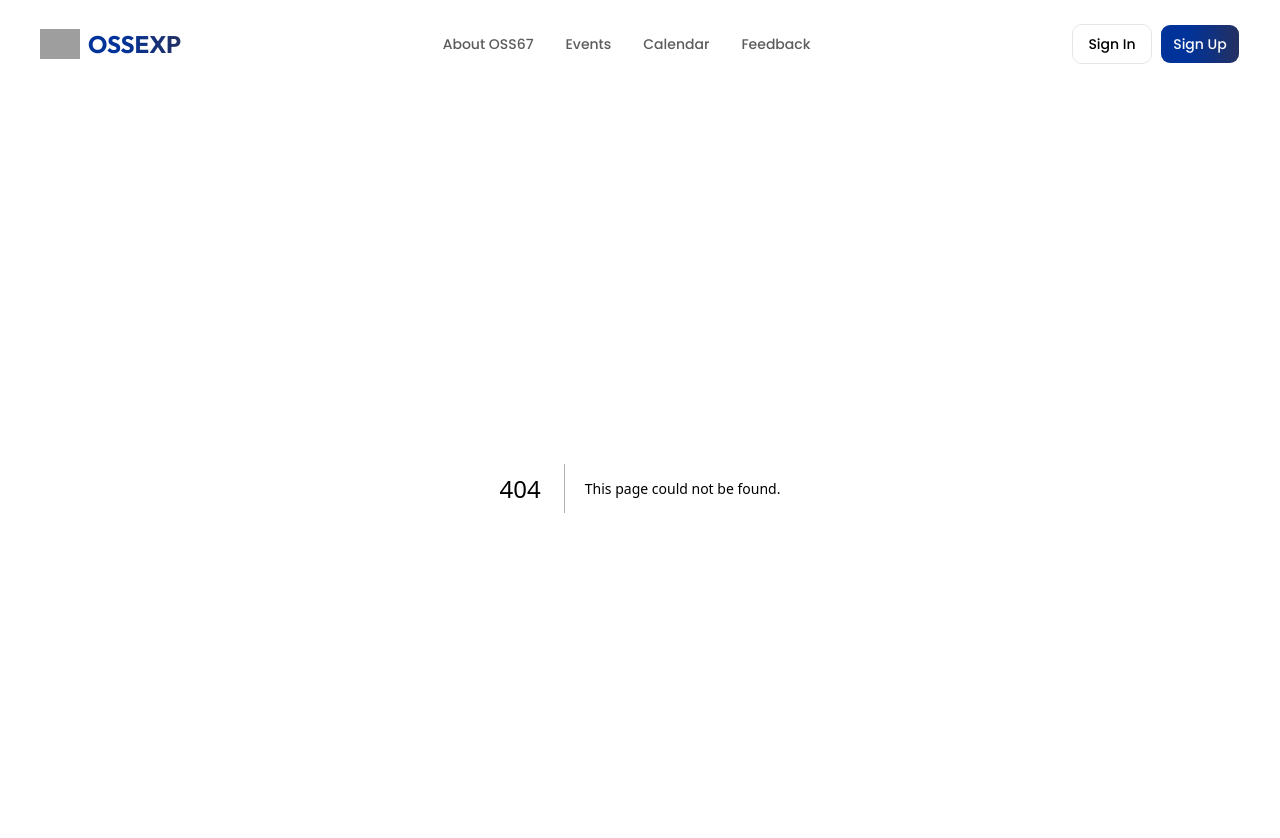
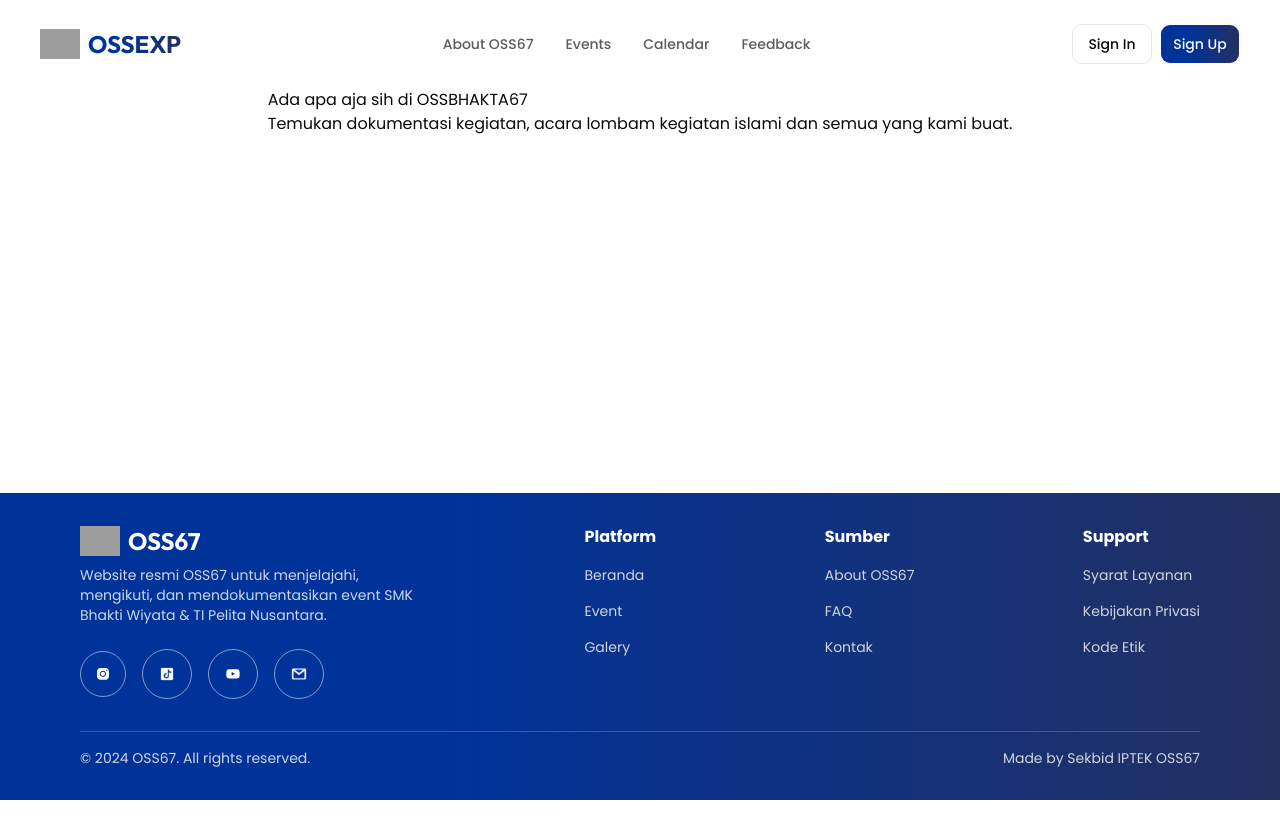
Before and after one commit to Rfn18/OSSExp, a Next.js app: page /event in a window 1280 px wide. Before the commit this address had no page. Shown: the top 838 px of the page. After the commit the page ends 800 px from the top, so only its background shows below. Built offline with nearby package versions, Linux system fonts and the light colour scheme; grey boxes are pictures that could not be loaded.

Commit message:
updated commit

```diff
--- /dev/null
+++ b/app/event/page.tsx
@@ -0,0 +1,11 @@
+export default function EventPage() {
+  return (
+    <div>
+      <h1>Ada apa aja sih di OSSBHAKTA67</h1>
+      <p>
+        Temukan dokumentasi kegiatan, acara lombam kegiatan islami dan semua
+        yang kami buat.
+      </p>
+    </div>
+  );
+}
--- a/app/layout.tsx
+++ b/app/layout.tsx
@@ -2,6 +2,7 @@ import type { Metadata } from "next";
 import { Poppins, Geist_Mono } from "next/font/google";
 import "./globals.css";
 import Headers from "@/components/headers";
+import Footer from "@/components/footer";
 
 const poppins = Poppins({
   variable: "--font-poppins",
@@ -34,6 +35,7 @@ export default function RootLayout({
         <Headers />
         {children}
       </body>
+      <Footer />
     </html>
   );
 }
--- a/app/page.tsx
+++ b/app/page.tsx
@@ -1,7 +1,6 @@
 import { MoveRight } from "lucide-react";
 import { Button } from "@/components/ui/button";
 import { CardEvent } from "@/components/card-event";
-import Footer from "@/components/footer";
 
 export default function Home() {
   return (
@@ -9,7 +8,7 @@ export default function Home() {
       <div className="w-full min-h-full  flex flex-1 items-center justify-between font-sans dark:bg-black px-20">
         <div className="flex flex-col gap-8 max-w-xl">
           <div className="flex flex-col gap-8">
-            <h1 className="text-5xl font-bold">
+            <h1 className="text-4xl lg:text-5xl font-bold">
               Mudah lihat dan <br /> cari{" "}
               <span className="relative inline-block">
                 <span className="absolute bottom-2 left-0 -z-10 h-4 w-full -rotate-1  bg-yellow-400"></span>
@@ -18,7 +17,7 @@ export default function Home() {
               <br />
               event OSIS
             </h1>
-            <h2 className="text-xl opacity-50">
+            <h2 className="text-lg lg:text-xl opacity-50">
               Cari dokumentasi terbaru dan terbaik dari event organisasi kami,
               kepoin kami juga. Don’t Forget To Remindss.
             </h2>
@@ -55,7 +54,7 @@ export default function Home() {
               Bersahaja
             </span>
           </h1>
-          <p className="text-lg/loose opacity-50">
+          <p className="text-base font-normal leading-relaxed max-w-prose">
             Organisasi Siswa Intra Sekolah (OSIS) adalah wadah resmi bagi siswa
             untuk berorganisasi, berkreasi, dan menyelenggarakan kegiatan yang
             memperkaya pengalaman belajar di sekolah. seluruh program kerja OSIS
@@ -291,7 +290,7 @@ export default function Home() {
           </div>
         </div>
       </div>
-      <Footer />
+
     </>
   );
 }
--- a/components/footer.tsx
+++ b/components/footer.tsx
@@ -7,7 +7,7 @@ const outfit = Outfit({
 
 export default function Footer() {
   return (
-    <footer className="bg-gradient w-full h-full text-white p-8 px-20 mt-16">
+    <footer className="fixed bottom-0 bg-gradient w-full h-auto text-white p-8 px-20 mt-16">
       <div className="flex gap-24 justify-between">
         <div className="flex flex-col w-[30%]">
           <div className="flex items-center gap-2">
```
